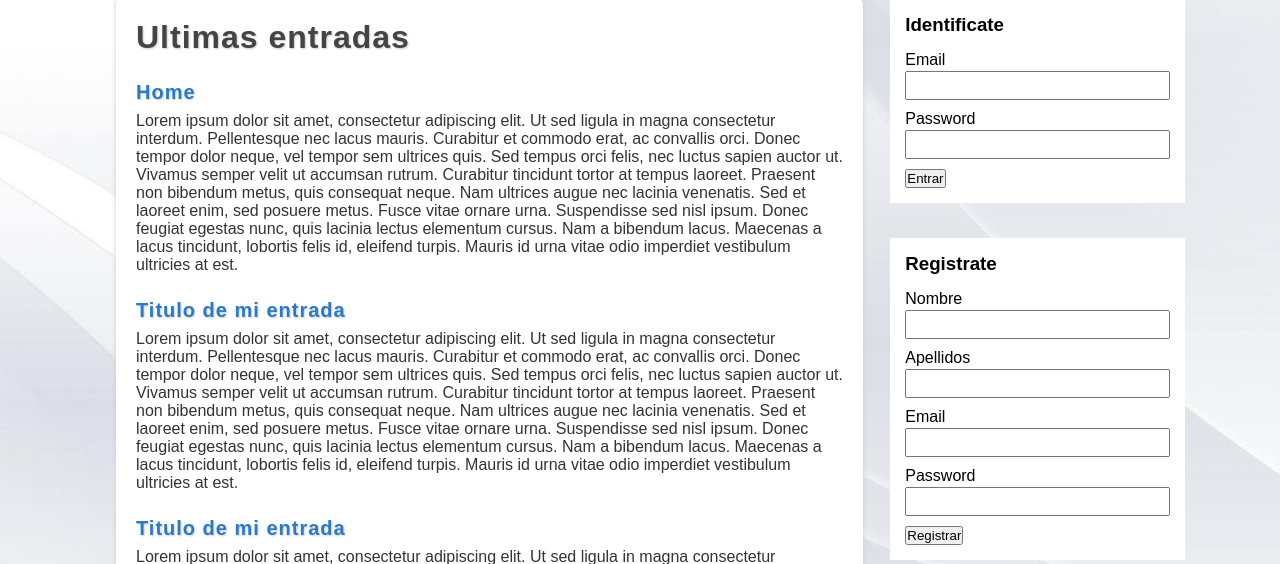
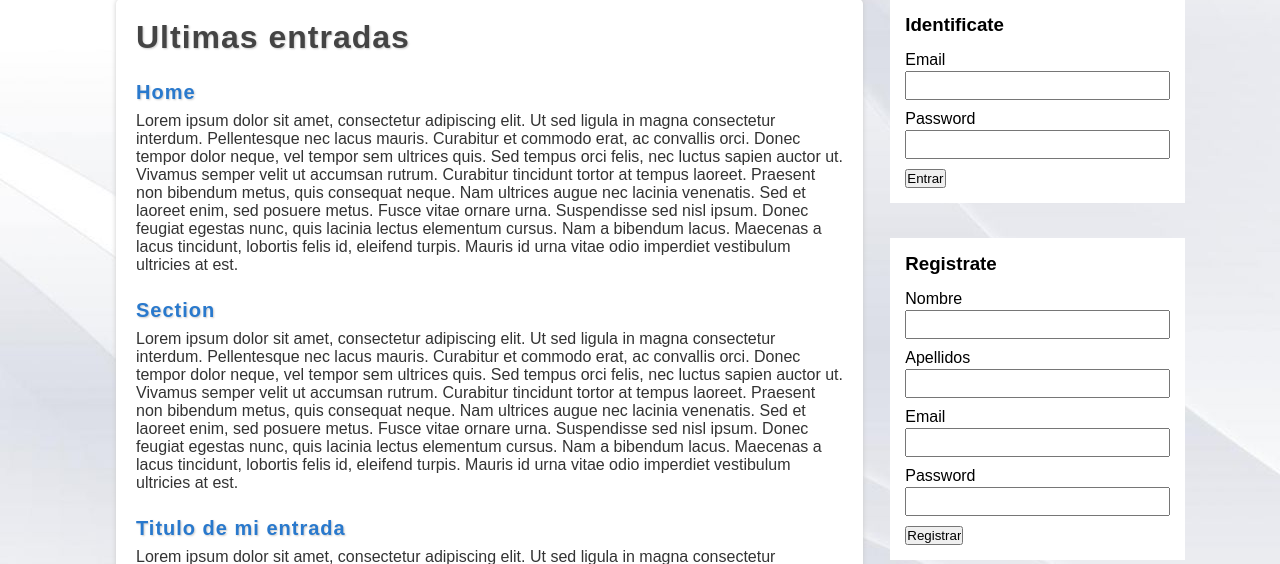
Before and after one commit to DannyArevaloS/Proyect_MIT, a PHP site: page / in a window 1280 px wide. Shown: the part 188-752 px from the top of the page. Run offline with PHP 8.4, Linux system fonts and the light colour scheme; data that the repository does not hold is empty.

Commit message:
cambio 4

```diff
--- a/includes/main.php
+++ b/includes/main.php
@@ -12,7 +12,7 @@
             </article>
             <article class="entradas">
                 <a href="">
-                <h2>Titulo de mi entrada</h2>
+                <h2>Section</h2>
                 <p>Lorem ipsum dolor sit amet, consectetur adipiscing elit. Ut sed ligula in magna consectetur interdum. Pellentesque nec lacus mauris. Curabitur et commodo erat, ac convallis orci. Donec tempor dolor neque, vel tempor sem ultrices quis. Sed tempus orci felis, nec luctus sapien auctor ut. Vivamus semper velit ut accumsan rutrum. Curabitur tincidunt tortor at tempus laoreet. Praesent non bibendum metus, quis consequat neque. Nam ultrices augue nec lacinia venenatis. Sed et laoreet enim, sed posuere metus. Fusce vitae ornare urna. Suspendisse sed nisl ipsum. Donec feugiat egestas nunc, quis lacinia lectus elementum cursus. Nam a bibendum lacus. Maecenas a lacus tincidunt, lobortis felis id, eleifend turpis. Mauris id urna vitae odio imperdiet vestibulum ultricies at est.</p>
                 </a>
 
```
